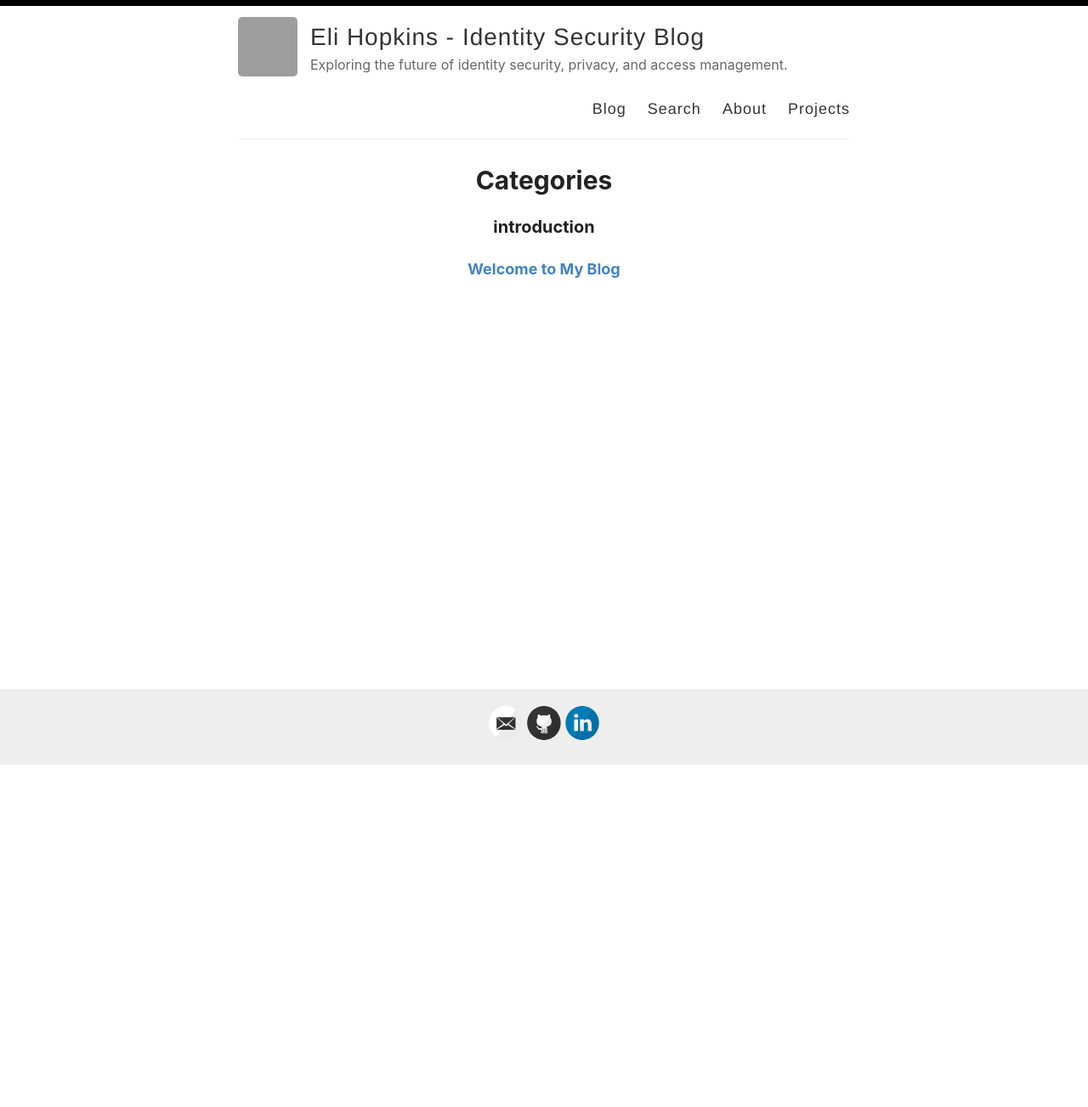
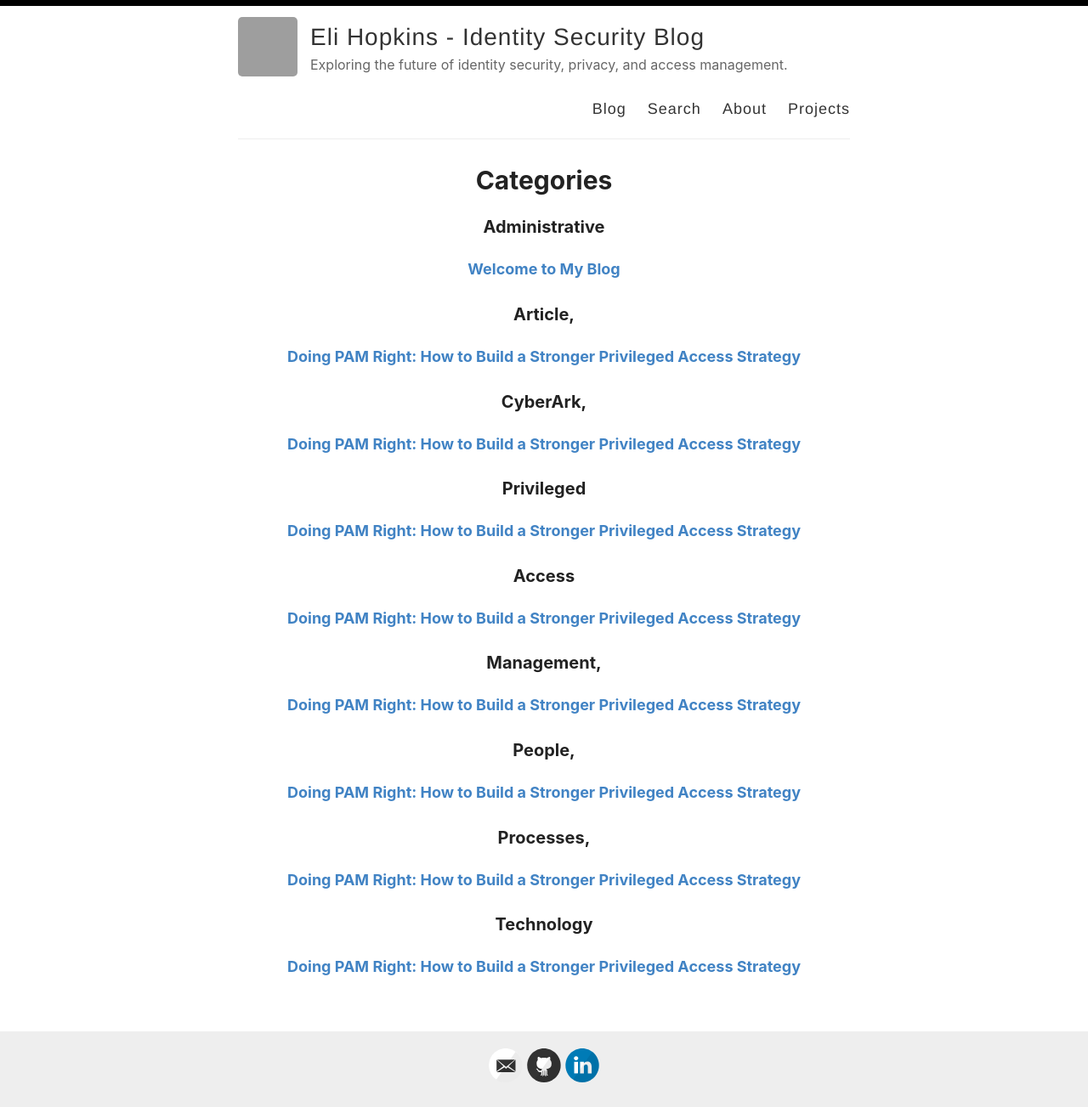
Before and after one commit to IAM-Jah/github.io, a Jekyll site: the page built from _pages/categories.md, in a window 1280 px wide. Shown: the whole page at 85% size. Built offline with Jekyll 4.4.1, drawn with Linux system fonts in a browser that asks for light colours; before the commit the page ends 901 px from its top, so only the background shows below that; some of the changed lines change nothing that is shown; grey boxes are pictures that could not be loaded.

Commit message:
Added article: Doing PAM Right - How to Build a Stronger Privileged Access Strategy

```diff
--- a/_posts/2019-7-27-hello-world.md
+++ b/_posts/2019-7-27-hello-world.md
@@ -1,8 +1,9 @@
 ---
+title: "Welcome to My Blog"
+author: Elijah (Eli) Hopkins
+date: 2025-02-01
 layout: post
-title: "Welcome to My Blog"
-date: 2025-02-01
-categories: introduction
+categories: Administrative
 ---
 
 Hello, World! Here, I’ll be sharing insights, stories, and strategies around identity security, privacy, and access management and other related topics.
--- /dev/null
+++ b/_posts/2025-2-21-doing-pam-right.md
@@ -0,0 +1,87 @@
+---
+title: "Doing PAM Right: How to Build a Stronger Privileged Access Strategy"
+author: Elijah (Eli) Hopkins
+date: 2025-02-01
+layout: post
+categories: Article, CyberArk, Privileged Access Management, People, Processes, Technology
+---
+
+Effective Privileged Access Management (PAM) defines the line between secure operations and breach risk. Many organizations face recurring pitfalls that create inefficiencies, technical debt, and vulnerabilities.
+
+Based on extensive field experience with CyberArk solutions, this guide outlines strategies to avoid errors and build a scalable PAM framework.
+
+## Mistake #1: Inadequate Discovery of the Privileged Access Attack Surface
+
+Organizations frequently fail to map their privileged access attack surface comprehensively. Privileged accounts exist on every system, application, and cloud platform across the organization. Without thorough discovery, gaps in privileged account management become potential threats.
+
+Discovery is essential for successful PAM, providing continuous visibility into privileged credentials and risk areas. CyberArk Discovery tools automate these efforts by scanning environments to detect privileged accounts, service accounts, and embedded credentials. In cloud infrastructures, CyberArk’s Cloud Entitlements Manager (CEM) evaluates permission hierarchies, exposing misconfigurations and excessive privileges that could lead to exploitation.
+
+With such insights, organizations prioritize high-risk accounts for immediate protection. Cloud-native applications, where ephemeral accounts proliferate, require ongoing discovery to maintain security boundaries. CyberArk’s Endpoint Privilege Manager (EPM) enhances discovery by tracking inappropriate permission use at endpoints.
+
+Upon completing discovery, organizations should implement safeguards like multi-factor authentication (MFA), access controls, and secure storage in CyberArk’s Digital Vault. The CyberArk Blueprint provides detailed guidance to organize these protections effectively. These strategies mitigate risks by controlling access to sensitive systems.
+
+## Mistake #2: Underestimating Automation’s Role in Risk Reduction
+
+Manual PAM operations introduce risks and inefficiencies through human errors in credential rotation, account provisioning, and compliance monitoring.
+
+Automation transforms PAM by eliminating human error, accelerating processes, and ensuring policy adherence. CyberArk’s automation capabilities facilitate password rotation, account onboarding, and real-time monitoring. The Central Credential Provider API automates secure password retrieval for applications, reducing the operational overhead of manual access control.
+
+Profitable automation initiatives may include:
+
+- **Onboarding and Offboarding:** Streamlining account provisioning and deprovisioning minimizes security gaps by addressing dormant accounts quickly and efficiently.
+- **Audit Reporting:** Automated compliance reports save considerable time, maintaining audit readiness without manual aggregation.
+- **Threat Detection:** Automated responses to unusual activity enhance incident response, shortening breach detection timelines.
+
+Organizations can explore automation with the CyberArk Bruno REST API Collections available on GitHub, providing practical solutions to strengthen PAM operations.
+
+## Mistake #3: Inadequate Documentation
+
+Without robust documentation, PAM implementations lose effectiveness over time. These programs often outlast their administrators, leading to operational confusion when procedures are undocumented amidst personnel changes, evolving systems, and unforeseen incidents.
+
+Effective documentation provides both technical and user-facing clarity. Runbooks offer administrators detailed instructions for recurring tasks like account management and issue resolution. End-user guides simplify interaction with PAM interfaces, promoting secure practices.
+
+Platforms like intranet wikis, centralized document management systems, and interactive knowledge bases help maintain and distribute updated documentation. Regularly updated repositories ensure that documentation evolves with the organization’s technology landscape. These records also bolster compliance by demonstrating adherence to documented privilege management protocols.
+
+## Mistake #4: Ignoring Security Best Practices
+
+A robust PAM strategy requires unwavering attention to security fundamentals. Weak points such as outdated protocols and inadequate encryption persist when organizations overlook best practices.
+
+Organizations should first replace self-signed certificates with trusted CA-issued certificates for all PAM infrastructure and users. Strengthening certificate integrity fortifies component communication. Following this, encrypt all PAM-related network traffic, including connections through the Privileged Session Manager (PSM) and component-to-component communications, ensuring sensitive data is secure.
+
+Additionally, organizations must phase out legacy algorithms like SHA-1, adopting modern cryptographic standards. Integrating PAM with Security Information and Event Management (SIEM) platforms enhances visibility, enabling rapid detection of privileged access anomalies.
+
+## Mistake #5: Neglecting End-User Experience
+
+User resistance can undermine PAM security, leading to risky behaviors like storing credentials in unsecured locations. Poorly designed workflows may also prompt users to connect to privileged targets outside of documented methods, bypassing security controls and increasing the risk of unauthorized access.
+
+User-centric design mitigates this risk. Features like intuitive interfaces, adaptive MFA, and self-service portals simplify access procedures while maintaining security. Regular feedback collection highlights pain points, guiding system refinements to encourage adoption.
+
+Improved usability not only secures compliance but also enhances operational efficiency by reducing friction between security protocols and productivity. Establishing feedback loops and acting on suggestions ensures continuous improvement and fosters stronger user adoption.
+
+## Mistake #6: Inadequate Training and Awareness Programs
+
+PAM success depends on informed users who can follow secure protocols and minimize risks. When training is insufficient, users may unintentionally create vulnerabilities by mismanaging privileged access or overlooking security practices.
+
+Effective training programs must cover both technical processes and broader security principles. The unofficial CyberArk Program Acceptance Toolkit offers structured resources, including training videos, dozens of communication templates, and automation templates to foster hands-on learning and retention of critical skills.
+
+Ongoing awareness campaigns strengthen this training, reinforcing best practices and adapting to evolving security landscapes. Monitoring tools help track user engagement and the effectiveness of these initiatives, ensuring continuous compliance and secure privilege management throughout the organization.
+
+## Mistake #7: Poor Integration with Business Processes
+
+Isolated PAM systems hinder both security and operational efficiency by creating silos that require manual coordination across various tools and platforms. Effective PAM programs integrate with identity management, incident response, and audit platforms to streamline operations and reduce manual effort.
+
+For instance, connecting PAM to a Security Operations Center (SOC) allows for real-time monitoring of privileged activities, enabling swift threat detection and response. Identity governance systems ensure that account changes synchronize across the organization, preventing security gaps caused by outdated or inconsistent access permissions. Automated ticketing system integrations enhance account management by handling approval workflows, access provisioning, and deprovisioning tasks with minimal manual input.
+
+Additionally, PAM integration with cloud platforms strengthens security by enforcing consistent policies across both on-premises and cloud environments. These integrations provide a unified view of privileged access, helping organizations maintain control and consistently apply privilege. This reduces errors, accelerates response times, and enhances compliance monitoring across diverse infrastructures.
+
+## Conclusion: Building a Resilient Privileged Access Strategy
+
+Privileged Access Management is an ongoing initiative. Sustained success requires a commitment to continuous improvement, automation, and adherence to best practices. By addressing common pitfalls, organizations safeguard sensitive assets and strengthen their security posture against evolving threats.
+
+For further guidance on PAM implementation, contact Elijah Hopkins on [LinkedIn](https://www.linkedin.com/in/ewhopkins/).
+
+---
+
+### About the Author
+
+Elijah (Eli) Hopkins is a Security Architect with expertise in Identity and Access Management (IAM) and Privileged Access Management (PAM). He specializes in automation-driven strategies that deliver scalable, secure outcomes.
```
